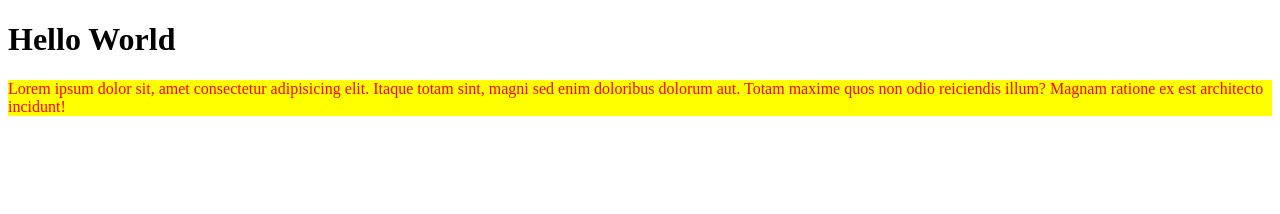
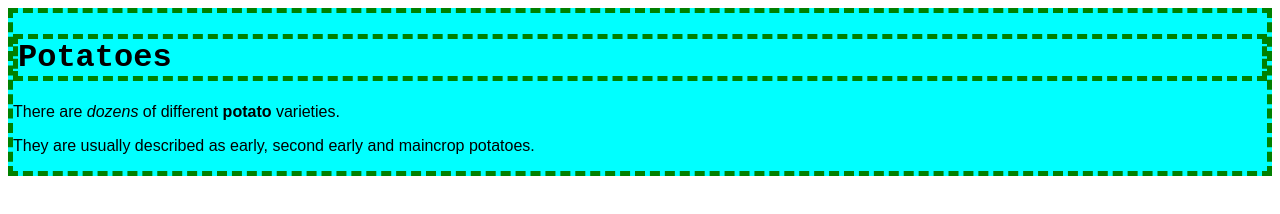
Before and after one commit to haideralishah/Saylani-Batch-9-Section-H, a plain HTML site: page HTML & CSS/class 7 - Introduction to CSS/index.html in a window 1280 px wide. Drawn offline with Linux system fonts and the light colour scheme.

Commit message:
intro to CSS

```diff
--- a/HTML & CSS/class 7 - Introduction to CSS/index.html
+++ b/HTML & CSS/class 7 - Introduction to CSS/index.html
@@ -7,15 +7,114 @@
     <title>Introduction to CSS</title>
 
     <link rel="stylesheet" href="style.css" />
-
-
+    <!-- <style>
+      h1{
+        background-color: antiquewhite;
+        color: orange;
+      }
+    </style> -->
   </head>
   <body>
-    <h1>Hello World</h1>
+    <!-- <div class="special">
+      <p>
+        Lorem ipsum dolor sit amet, consectetur adipisicing elit. Unde nesciunt
+        tempora ipsum, <a href="#">Facebook</a> expedita quasi architecto sapiente blanditiis reiciendis
+        quae <span>rewarteawl <a href="#">LinkedIn</a> </span> obcaecati voluptas dolores deserunt esse beatae possimus quidem
+        excepturi! Deleniti, in.
+      </p>
+      <a href="#">Google</a>
+    </div>
+    <a href="#">YouTube</a>
     <p>
-      Lorem ipsum dolor sit, amet consectetur adipisicing elit. Itaque totam
+      Lorem ipsum dolor sit amet, consectetur adipisicing elit. Unde nesciunt
+      tempora ipsum, <a href="#">Twitter</a> expedita quasi architecto sapiente blanditiis reiciendis
+      quae obcaecati voluptas dolores deserunt esse beatae possimus quidem
+      excepturi! Deleniti, in.
+    </p> -->
+
+    <!-- <div>
+      <a href="#">YouTube</a>
+      <ul>
+        <li><a href="#">Facebook</a></li>
+        <li><a href="#">Google</a></li>
+      </ul>
+    </div>
+    <a href="#">Twitter</a>
+    <ul>
+      <li><a href="#">LinkedIn</a></li>
+      <li><a href="#">Shopify</a></li>
+    </ul> -->
+
+    <!-- <h1 style="background-color: aqua; color:beige">Hello World</h1> -->
+    <!-- <h1 class="special-background">Hello World</h1>
+    <p class="special-background">
+      Lorem ipsum dolor sit, amet consectetur adipisicing elit. Itaque
+      <span>totam</span>
       sint, magni sed enim doloribus dolorum aut. Totam maxime quos non odio
       reiciendis illum? Magnam ratione ex est architecto incidunt!
     </p>
+    <p>
+      Lorem ipsum dolor sit, amet consectetur adipisicing elit. Itaque
+      <span>totam</span>
+      sint, magni sed enim doloribus dolorum aut. Totam maxime quos non odio
+      reiciendis illum? Magnam ratione ex est architecto incidunt!
+    </p>
+    <p class="special-background">
+      Lorem ipsum dolor sit, amet consectetur adipisicing elit. Itaque
+      <span>totam</span>
+      sint, magni sed enim doloribus dolorum aut. Totam maxime quos non odio
+      reiciendis illum? Magnam ratione ex est architecto incidunt!
+    </p>
+    <p id="fever-des">
+      Fever Lorem ipsum dolor sit, amet consectetur adipisicing elit. Itaque
+      <span>totam</span>
+      sint, magni sed enim doloribus dolorum aut. Totam maxime quos non odio
+      reiciendis illum? Magnam ratione ex est architecto incidunt!
+    </p>
+    <p>
+      Lorem ipsum dolor sit, amet consectetur adipisicing elit. Itaque
+      <span>totam</span>
+      sint, magni sed enim doloribus dolorum aut. Totam maxime quos non odio
+      reiciendis illum? Magnam ratione ex est architecto incidunt!
+    </p>
+    <p>
+      Lorem ipsum dolor sit, amet consectetur adipisicing elit. Itaque
+      <span>totam</span>
+      sint, magni sed enim doloribus dolorum aut. Totam maxime quos non odio
+      reiciendis illum? Magnam ratione ex est architecto incidunt!
+    </p> -->
+
+    <!-- <span class="special">Lorem ipsum dolor sit, amet consectetur adipisicing elit. Vitae, ipsa.</span>
+    <span>Lorem ipsum dolor sit, amet consectetur adipisicing elit. Vitae, ipsa.</span>
+    <span>Lorem ipsum dolor sit, amet consectetur adipisicing elit. Vitae, ipsa.</span>
+    <span class="special">Lorem ipsum dolor sit, amet consectetur adipisicing elit. Vitae, ipsa.</span> -->
+
+    <!-- <img
+      src="https://media.istockphoto.com/id/184944186/photo/quaid-e-azam.jpg?s=612x612&w=0&k=20&c=7mRHDKfBWbpmiTto_w_oMm4EeboU9tEDO_JXke01P5I="
+      alt="image"
+      class="my-image"
+    /> -->
+
+    <!-- <p class="special">
+      Lorem, ipsum dolor sit amet consectetur adipisicing elit. Alias quos rem
+      molestiae, iste minus beatae velit aliquam necessitatibus non veritatis
+      vero odit distinctio. Quo error earum mollitia obcaecati. Corrupti,
+      numquam?
+    </p>
+    <p>
+      Lorem ipsum dolor sit amet consectetur adipisicing elit. Iure soluta,
+      consequatur, vitae quos nihil assumenda repellendus quas commodi qui
+      labore rem recusandae! Ut iusto eveniet ab nemo tempora labore quod?
+    </p> -->
+    <div>
+      <h1>Potatoes</h1>
+      <p id="intro">
+        There are
+        <i>dozens</i> of different <b>potato</b> varieties.
+      </p>
+      <p>
+        They are usually described as early, second early and maincrop potatoes.
+      </p>
+    </div>
   </body>
 </html>
--- a/HTML & CSS/class 7 - Introduction to CSS/style.css
+++ b/HTML & CSS/class 7 - Introduction to CSS/style.css
@@ -1,5 +1,239 @@
+/* h1{
+    background-color: brown;
+    color: yellow;
+}
+
+h1{
+    background-color: green;
+} */
+
+
+/* body{
+    background-color: aqua;
+    color: red;
+    border: 1px solid black;
+} */
+
+/* span{
+    background-color: green;
+    color: blue;
+} */
+
+/* .special{
+    background-color: bisque;
+    color: coral;
+}
+.my-image{
+    width: 200px;
+    height: 200px;
+} */
+
+
+/* p{
+    background-color: brown;
+    color: yellow;
+} */
+
+
+
+
+
+
+/*
+h1.special-background{
+    background-color: red;
+    color: beige
+}
+
+p.special-background{
+    background-color: antiquewhite;
+} */
+
+
+
+
+
+
+
+/*
+#fever-des{
+    font-size: 24px;
+} */
+
+/*
+h1, .special-background, #fever-des{
+    background-color: red;
+} */
+
+
+
+
+
+
+
+
+
+
+
+
+
+
+
+
+
+
+/* div>p>a{
+    color: red;
+} */
+
+
+
+
+
+
+
+
+
+/* div>ul>li>a
+div, ul, li,  a
+div a */
+
+
+
+
+/* div>ul>li>a{
+    color: red;
+} */
+
+
+
+
+
+
+/* div.special a{
+    color: aqua;
+}
+
+*{
+    color: red;
+} */
+
+
+
+
+
+
+/* p{
+    color: antiquewhite;
+}
+p{
+    color: blueviolet !important;
+}
+p{
+    color: aquamarine;
+} */
+
+
+
+
+
+
+
+
+
+
+
+
+
+
+
+
+
+/*
+
+
+* {
+    font-family: Arial, Verdana, sans-serif;
+}
+h1 {
+    font-family: "Courier New", monospace;
+}
+
+i {
+    color: green;
+}
+
+i {
+   color: red;
+}
+
+
+p b {
+
+    color: blue !important;
+}
+
+
+p b {
+    color: red;
+}
+b {
+    color: pink;
+}
+p#intro {
+    font-size: 100%;
+}
+
+p {
+    font-size: 50%;
+} */
+
+
+
+
+
+
+
+
+
+
+
+
+
+    /*
+
+
+
+
+     */
+
+
+
+
+
+
+
+
+
+
+
+
+
+
+
+
+
+
+div{
+    font-family: 'Courier New', Courier, monospace;
+    background-color: aqua;
+    border: 5px dashed green;
+}
+
+h1{
+    border: inherit;
+}
 
 p{
-    color: red;
-    background-color: yellow;
+    font-family: Arial, Helvetica, sans-serif;
 }
```
